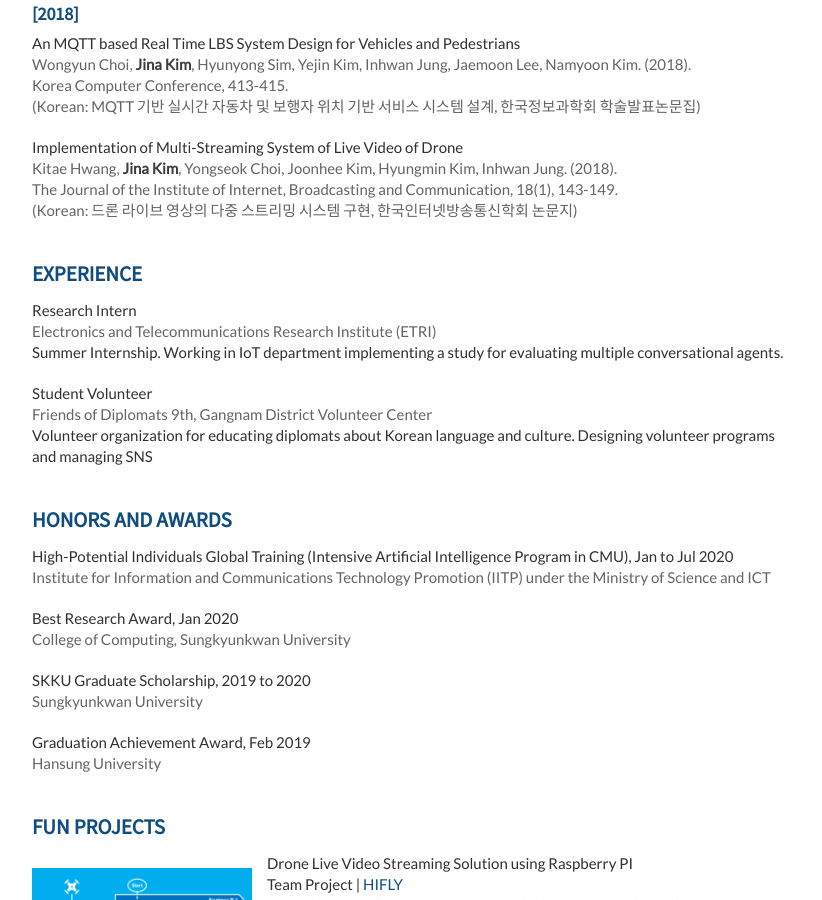
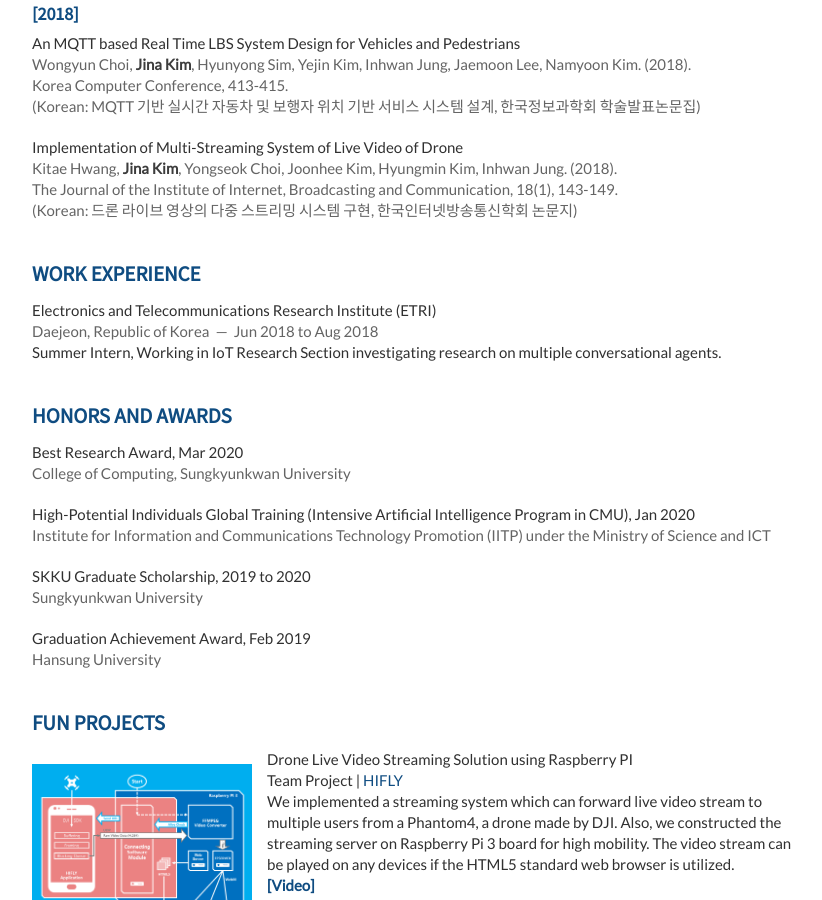
Before and after one commit to Jina-Kim/Jina-Kim.github.io, a Jekyll site: the page built from index.html, in a window 1280 px wide and 900 px high, scrolled down 1207 px. Shown: the whole window, without its empty margins (328-1150 px from the left). Built offline with Jekyll 4.4.1, drawn with Linux system fonts in a browser that asks for light colours; nearby versions of some CDN libraries; the list of posts is cut into pages by our own code.

Commit message:
Update experience.html & awards.html

```diff
--- a/_includes/awards.html
+++ b/_includes/awards.html
@@ -3,15 +3,15 @@
 
     <article>
         <header>
-            High-Potential Individuals Global Training (Intensive Artificial Intelligence Program in CMU), Jan to Jul 2020 <br>
-            <span>Institute for Information and Communications Technology Promotion (IITP) under the Ministry of Science and ICT</span>
+            Best Research Award, Mar 2020 <br>
+            <span>College of Computing, Sungkyunkwan University</span>
         </header>
     </article>
 
     <article>
         <header>
-            Best Research Award, Jan 2020 <br>
-            <span>College of Computing, Sungkyunkwan University</span>
+            High-Potential Individuals Global Training (Intensive Artificial Intelligence Program in CMU), Jan 2020 <br>
+            <span>Institute for Information and Communications Technology Promotion (IITP) under the Ministry of Science and ICT</span>
         </header>
     </article>
 
--- a/_includes/experience.html
+++ b/_includes/experience.html
@@ -1,23 +1,13 @@
 <section class="thirteen columns">
-    <h1>Experience</h1>
+    <h1>Work Experience</h1>
 
     <article>
         <header>
-            Research Intern<br/>
-            <span>Electronics and Telecommunications Research Institute (ETRI)</span>
+            Electronics and Telecommunications Research Institute (ETRI)<br/>
+            <span><address>Daejeon, Republic of Korea</address><time>Jun 2018 to Aug 2018</time></span><br/>
         </header>
         <p>
-          Summer Internship. Working in IoT department implementing a study for evaluating multiple conversational agents.
-        </p>
-    </article>
-
-    <article>
-        <header>
-            Student Volunteer<br/>
-            <span>Friends of Diplomats 9th, Gangnam District Volunteer Center</span>
-        </header>
-        <p>
-          Volunteer organization for educating diplomats about Korean language and culture. Designing volunteer programs and managing SNS
+          Summer Intern, Working in IoT Research Section investigating research on multiple conversational agents.
         </p>
     </article>
 </section>
```
